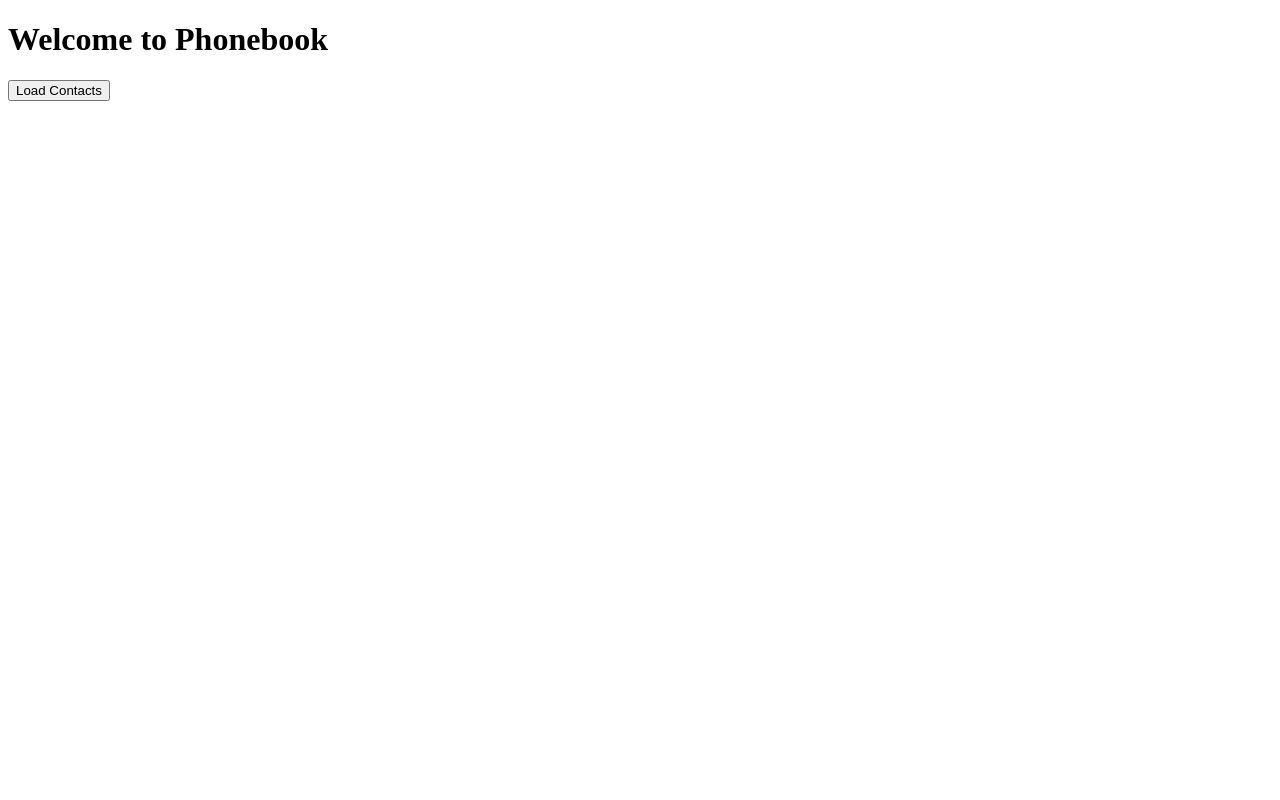
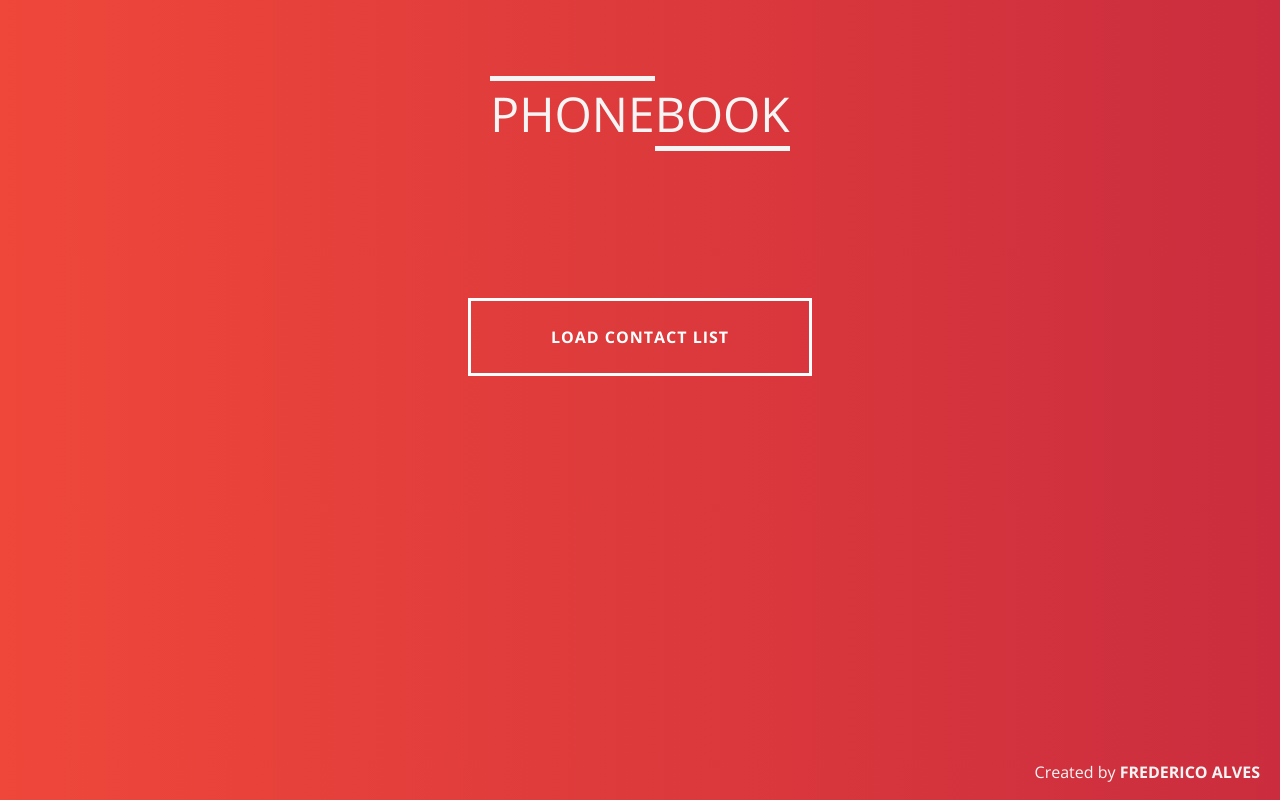
Before and after one commit to frederico-alves/phonebook, an Angular app: page / in a window 1280 px wide. Built offline with nearby package versions, Linux system fonts and the light colour scheme.

Commit message:
version 0.5

```diff
--- a/package.json
+++ b/package.json
@@ -32,6 +32,7 @@
     "@types/jasmine": "~2.5.53",
     "@types/jasminewd2": "~2.0.2",
     "@types/node": "~6.0.60",
+    "babel-preset-es2015": "^6.24.1",
     "codelyzer": "^4.0.1",
     "jasmine-core": "~2.6.2",
     "jasmine-spec-reporter": "~4.1.0",
--- a/src/app/app.module.ts
+++ b/src/app/app.module.ts
@@ -8,14 +8,16 @@ import { AppComponent } from './app.component';
 import { HomeComponent } from './components/home/home.component';
 
 import { PhonebookService } from './services/phonebook.service'
-import { FilterPipe } from './pipes/filter.pipe';
+import { NAMEfilter, NUMBERfilter, ADDRESSfilter } from './pipes/filter.pipe';
 
 
 @NgModule({
   declarations: [
     AppComponent,
     HomeComponent,
-    FilterPipe
+    NAMEfilter,
+    NUMBERfilter,
+    ADDRESSfilter
   ],
   imports: [
     BrowserModule,
--- a/src/app/components/home/home.component.css
+++ b/src/app/components/home/home.component.css
@@ -0,0 +1,128 @@
+.table__container {
+    max-width: 1200px;
+    width: 90%;
+    margin: 0 auto;
+    display: table;
+	text-align: left;
+	padding-bottom: 50px;
+}
+
+.thead {
+    margin-bottom: 50px;
+}
+
+td {
+    padding: 15px 5px;
+}
+
+/* Background-color of the odd rows */
+.table__container tr:nth-child(odd) {
+    background-color: #f0f0f0;
+}
+
+/* Background-color of the even rows */
+.table__container tr:nth-child(even) {
+    background-color: #e6e6e6;
+}
+
+.table__container th {
+    background-color: #cb2d3e;
+}
+
+.table__container td:first-child {
+    font-weight: 600;
+}
+
+.table__container tr:not(.searchContact):hover {
+    background-color: #212121;
+    color: white;
+    font-weight: bold;
+
+    box-shadow: #FFEB3B -1px 1px, #FFEB3B -2px 2px, #FFEB3B -3px 3px, #FFEB3B -4px 4px;
+    transform: translate3d(4px, -4px, 0);
+
+    transition-delay: 0s;
+        transition-duration: 0.4s;
+        transition-property: all;
+    transition-timing-function: line;
+  }
+
+th input {
+    box-sizing: border-box;
+    font-size: 15px;
+    font-family: inherit;
+    color: #cb2d3e;
+    padding: 10px 20px;
+    border-radius: 3px;
+    background-color: #F5F5F5;
+    border: none;
+    border-bottom: 3px solid transparent;
+    width: 100%;
+    display: block;
+ }
+
+
+.btn {
+	border: none;
+	font-family: inherit;
+	font-size: inherit;
+	color: inherit;
+	background: none;
+	cursor: pointer;
+	padding: 25px 80px;
+	display: inline-block;
+	margin: 15px 30px;
+	text-transform: uppercase;
+	letter-spacing: 1px;
+	font-weight: 700;
+	outline: none;
+	position: relative;
+	-webkit-transition: all 0.3s;
+	-moz-transition: all 0.3s;
+	transition: all 0.3s;
+}
+
+.btn:after {
+	content: '';
+	position: absolute;
+	z-index: -1;
+	-webkit-transition: all 0.3s;
+	-moz-transition: all 0.3s;
+	transition: all 0.3s;
+}
+
+.btn__container {
+	margin: 0 auto;
+	padding-top: 50px;
+	text-align: center;
+	color: #fff;
+}
+.btn__background {
+	position: relative;
+	margin: 0;
+	padding: 15px;
+	z-index: 1;
+}
+
+
+.btn__up {
+	border: 3px solid #fff;
+	color: #fff;
+}
+.btn__down:after {
+	width: 100%;
+	height: 0;
+	top: 0;
+	left: 0;
+	background-color: #fff;
+}
+
+.btn__down:hover,
+.btn__down:active {
+	color: #000;
+}
+
+.btn__down:hover:after,
+.btn__down:active:after {
+	height: 100%;
+}
--- a/src/app/components/home/home.component.html
+++ b/src/app/components/home/home.component.html
@@ -1,28 +1,34 @@
-<div>
-  <h1>Welcome to {{ appname }}</h1>
+<div class="title">
+  <h1 class="appname"><span class="top">Phone</span><span class="bottom">Book</span></h1>
 </div>
 
-<div>
-  <button *ngIf="!contacts" (click)="showContact()">Load Contacts</button>
-  <input name="term" [(ngModel)]="term" *ngIf="contacts" type="text" placeholder="Search by Name">
+
+  <table *ngIf="contacts" class="table__container">
+    <thead>
+      <tr class="searchContact">
+        <th><input name="filterName" [(ngModel)]="filterName" placeholder="Search by Name"></th>
+        <th><input name="filterNumber" [(ngModel)]="filterNumber" placeholder="Phone Number"></th>
+        <th><input name="filterAddress" [(ngModel)]="filterAddress" placeholder="Address"></th>
+      </tr>
+    </thead>
+    <br>
+    <tbody>
+      <tr *ngFor="let contact of contacts | nameFilter: filterName | numberFilter: filterNumber | addressFilter: filterAddress">
+        <td>{{contact.name}}</td>
+        <td>{{contact.phone_number}}</td>
+        <td>{{contact.address}}</td>
+      </tr>
+    </tbody>
+  </table>
+
+
+<div *ngIf="!contacts" class="btn__container">
+    <div class="btn__background">
+        <button class="btn btn__up btn__down" (click)="loadContacts()">Load Contact List</button>
+      </div>
 </div>
 
-<br>
 
-
-<table *ngIf="contacts">
-  <thead>
-    <tr>
-      <th><a href="#">Name</a></th>
-      <th>Phone Number</th>
-      <th>Address</th>
-    </tr>
-  </thead>
-  <tbody>
-    <tr *ngFor="let info of contacts | filter: termGENERAL | filter : term | filter: termPhone; let i = index">
-      <td>{{ info.name }}</td>
-      <td>{{ info.phone_number }}</td>
-      <td>{{ info.address }}</td>
-    </tr>
-  </tbody>
-</table>
+<div class="sticked-bottom">
+    <h2>Created by <a href="http://fredericoalves.uk" target="_blank">Frederico Alves</a></h2>
+</div>
--- a/src/app/components/home/home.component.ts
+++ b/src/app/components/home/home.component.ts
@@ -1,6 +1,8 @@
-import { Component, OnInit } from '@angular/core';
+import { Component, Injectable, OnInit } from '@angular/core';
 import { PhonebookService } from '../../services/phonebook.service';
 import { Contact } from '../../models/Contact';
+import 'rxjs/add/operator/map';
+import 'rxjs/add/operator/min';
 
 @Component({
   selector: 'app-home',
@@ -8,24 +10,29 @@ import { Contact } from '../../models/Contact';
   styleUrls: ['./home.component.css']
 })
 
+@Injectable()
 export class HomeComponent implements OnInit {
 
-  constructor(private phoneServ:PhonebookService) {}
+  appname:string = 'Phonebook';
+  contacts: Contact[];
 
-  contacts: Contact[];
-  copyContacts: Contact[];
-  errorMessage: string;
-  appname:string = 'Phonebook';
+
+  constructor(private phoneService:PhonebookService) { }
+
 
   ngOnInit() {
+     // Load contacts from the books service on init
+    //  this.phoneService.getContacts().subscribe(
+    //   (contacts: Contact[]) => {
+    //     this.contacts = contacts;
+    //   });
   }
 
-  showContact() {
-    this.phoneServ.getInfo()
-    .subscribe(
-      contacts => this.contacts = contacts,
-      error => this.errorMessage = <any>error
-    )
+  loadContacts() {
+    this.phoneService.getContacts().subscribe(
+      (contacts: Contact[]) => {
+        this.contacts = contacts;
+      });
   }
 
 }
--- a/src/app/models/Contact.ts
+++ b/src/app/models/Contact.ts
@@ -1,5 +1,5 @@
 export interface Contact {
     name: string;
-    phone_number?: string;
+    phone_number: string;
     address: string;
 }
--- a/src/app/pipes/filter.pipe.ts
+++ b/src/app/pipes/filter.pipe.ts
@@ -1,13 +1,39 @@
 import { Pipe, PipeTransform } from '@angular/core';
 
+import { Contact } from '../models/Contact';
+
 @Pipe({
-    name: 'filter',
+    name: 'nameFilter',
     pure: false
 })
-export class FilterPipe implements PipeTransform {
-    transform(contacts: any[], term: any): any {
-        return term
-            ? contacts.filter(contact => contact.name.indexOf(term) !== -1)
-            : contacts
+export class NAMEfilter implements PipeTransform {
+    transform(contacts: any[], filterName: string): any {
+        return filterName
+            ? contacts.filter(contact => contact.name.toLowerCase().indexOf(filterName) !== -1)
+            : contacts;
     }
 }
+
+@Pipe({
+    name: 'numberFilter',
+    pure: false
+})
+export class NUMBERfilter implements PipeTransform {
+    transform(contacts: any[], filterNumber: string): any {
+        return filterNumber
+            ? contacts.filter(contact => contact.phone_number.indexOf(filterNumber) !== -1)
+            : contacts;
+    }
+}
+
+@Pipe({
+    name: 'addressFilter',
+    pure: false
+})
+export class ADDRESSfilter implements PipeTransform {
+    transform(contacts: any[], filterAddress: string): any {
+        return filterAddress
+            ? contacts.filter(contact => contact.address.toLowerCase().indexOf(filterAddress) !== -1)
+            : contacts;
+    }
+}
--- a/src/app/services/phonebook.service.ts
+++ b/src/app/services/phonebook.service.ts
@@ -13,14 +13,8 @@ export class PhonebookService {
 
   constructor(private http:Http) {}
 
-  getInfo():Observable<Contact[]>{
-    return this.http
-    .get(this.URL)
-    .map((response: Response) => <Contact[]> response.json().contacts)
-    .do(data => console.log(data))
-    .catch(error => {
-      console.log(error);
-      return Observable.throw(error.json());
-    })
+  getContacts(): Observable<Contact[]> {
+    return this.http.get('http://www.mocky.io/v2/581335f71000004204abaf83')
+      .map(res => res.json().contacts);
   }
 }
--- a/src/styles.css
+++ b/src/styles.css
@@ -1 +1,86 @@
-/* You can add global styles to this file, and also import other style files */
+@charset "UTF-8";
+@import url(https://fonts.googleapis.com/css?family=Open+Sans:300,400,700);
+
+
+
+html {
+    height: 100vh;
+    position: relative;
+}
+
+body {
+
+  font-family: 'Open Sans', sans-serif;
+  font-weight: 300;
+  line-height: 1.42em;
+  color:#212121;
+  background-color:#cb2d3e;
+  background: -webkit-linear-gradient(to left, #cb2d3e, #ef473a); /* Chrome 10-25, Safari 5.1-6 */
+  background-image: linear-gradient(to left, #cb2d3e, #ef473a); /* W3C, IE 10+/ Edge, Firefox 16+, Chrome 26+, Opera 12+, Safari 7+ */
+}
+
+.title {
+    padding: 0;
+    margin: 90px 0 80px 0;
+}
+
+h1 {
+    font-size:3em;
+    font-weight: 300;
+    line-height:1em;
+    text-align: center;
+    color: #212121;
+    margin: 0;
+    padding: 0;
+}
+
+.appname {
+    text-transform: uppercase;
+    color: #F5F5F5;
+    margin-top: 10px;
+    line-height:1em;
+}
+
+.appname .top {
+    border-top: 5px solid #F5F5F5;
+}
+
+.appname .bottom {
+    color: #F5F5F5;
+    border-bottom: 5px solid #F5F5F5;
+}
+
+h2 {
+    z-index: -10;
+    margin: 0;
+    padding: 0;
+    font-size:1em;
+    font-weight: 300;
+    text-align: center;
+    display: block;
+    line-height:1em;
+    color: #F5F5F5;
+  }
+
+  h2 a {
+    font-weight: 700;
+    text-transform: uppercase;
+    color: #F5F5F5;
+    text-decoration: none;
+    transition: color .3s;
+  }
+
+  h2 a:hover {
+      color: #FFEB3B;
+  }
+
+  ::selection {
+    background-color: #55c57a;
+    color: #fff; }
+
+.sticked-bottom {
+    position: absolute;
+    bottom: 0;
+    margin: 20px 20px;
+    right: 0;
+}
```
Also changed, not shown: 1 other file (tests, documents, lock files or other folders).
